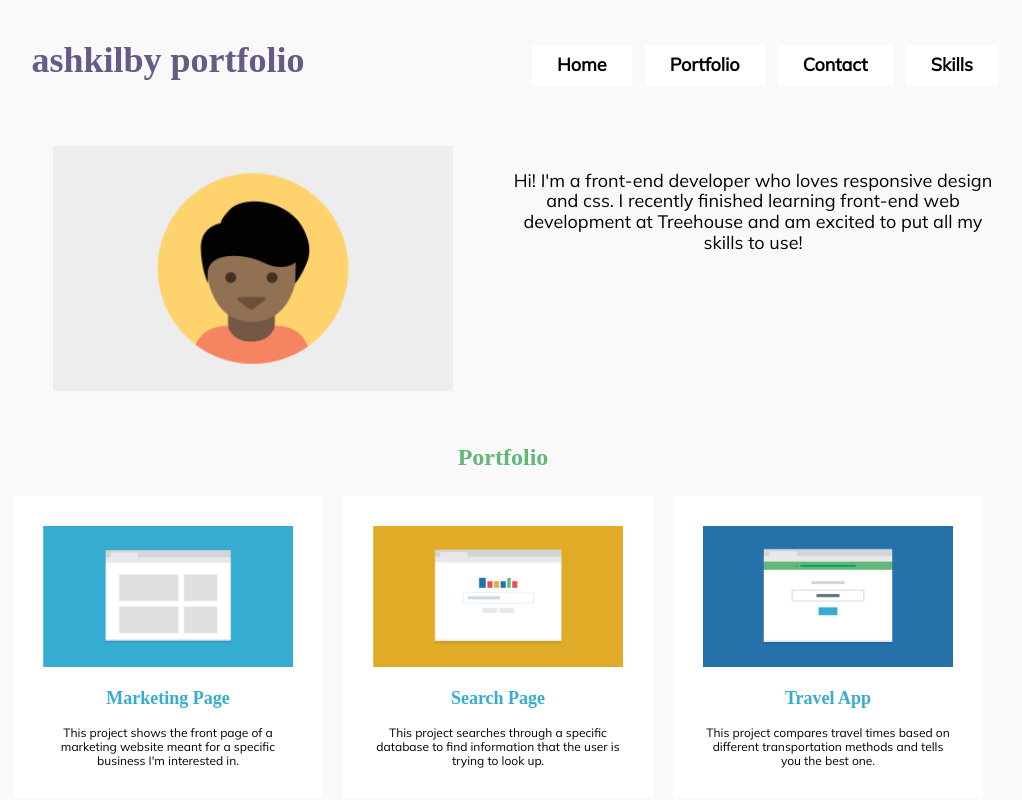
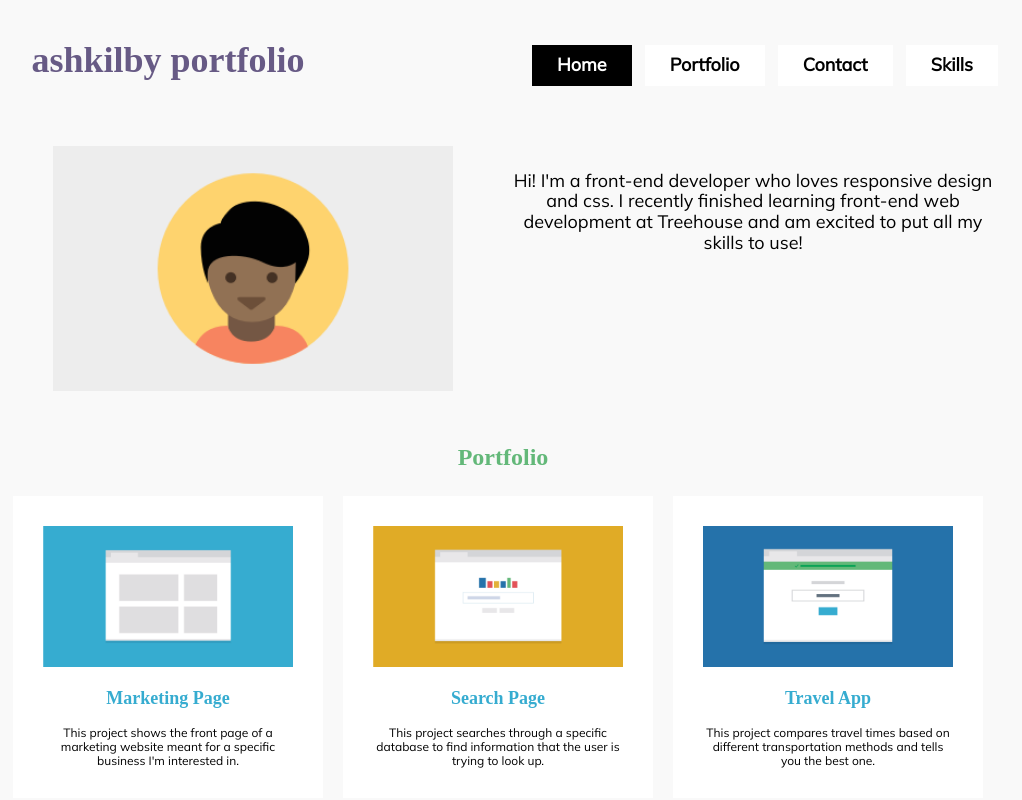
Before and after one commit to ashkilby/TechDegree---Project-2, a plain HTML site: page index.html in a window 1280 px wide. In both pictures the pointer is over the link 718 px from the left and 65 px from the top of the page. Shown: the top 800 px of the page, without its empty margins (137-1159 px from the left). Drawn offline with Linux system fonts and the light colour scheme; a web font is replaced by a local one.

Commit message:
added nav transistion

```diff
--- a/styles/style.css
+++ b/styles/style.css
@@ -64,6 +64,11 @@ h3{
 	background: #fff;
 	padding: 10px 25px;
 	margin: 5px;
+	transition: background-color 1s ease;
+}
+#nav li a:hover{
+	background: #000;
+	color: #fff;
 }
 
 /*banner*/
```
